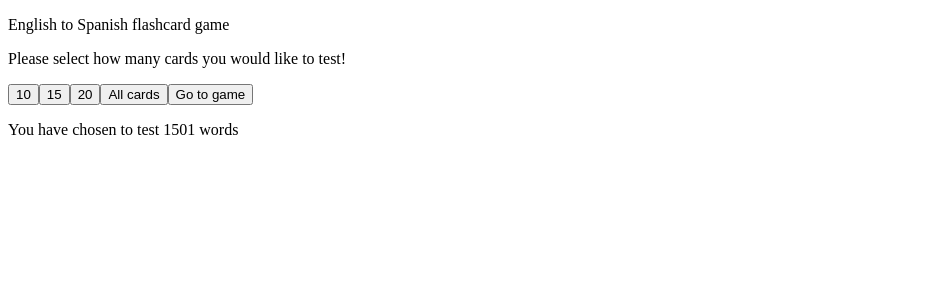
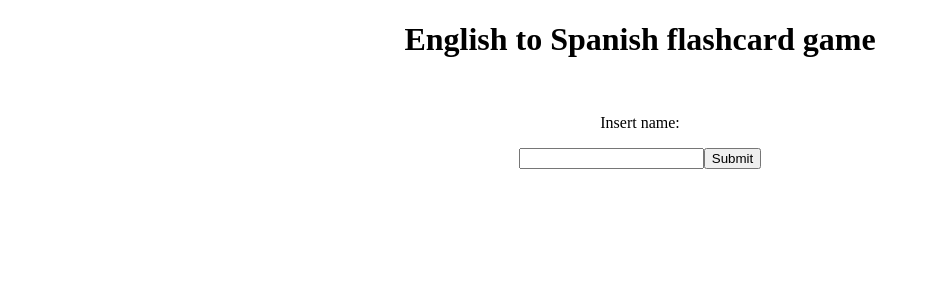
Before and after one commit to katrinalea/flash-cards, a React (Create React App) app: page / in a window 1280 px wide. Shown: the top 300 px of the page, without its empty margins (0-930 px from the left). Built offline with nearby package versions, Linux system fonts and the light colour scheme; the HTML template or start-up script is replaced by a standard one.

Commit message:
adding rendering features and detailing

```diff
--- a/src/AllCards.tsx
+++ b/src/AllCards.tsx
@@ -7,6 +7,8 @@ interface words {
 }
 interface propInterface {
   flashCardWordData: words[];
+  setRenderToHomePage: (page: string) => void;
+  username: string;
 }
 
 export default function AllCards(props: propInterface): JSX.Element {
@@ -54,9 +56,38 @@ export default function AllCards(props: propInterface): JSX.Element {
     }
   };
 
+  const handleTestIncorrect = () => {
+    setUnusedCards(wrongCards);
+  };
+
+  const handleStoreScore = (
+    score: number,
+    totalTested: number,
+    name: string
+  ) => {
+    //eventually add a post to the db
+  };
+
   return (
     <div className="page">
+      {unusedCards.length === 0 ? (
+        <div>
+          <p> Congrats you have completed your set!</p>
+          <button onClick={() => props.setRenderToHomePage("welcome")}>
+            {" "}
+            Home{" "}
+          </button>
+        </div>
+      ) : (
+        <div>
           <h1> Spanish/English flashcard game</h1>
+          <button
+            className="homeButton"
+            onClick={() => props.setRenderToHomePage("welcome")}
+          >
+            {" "}
+            Home{" "}
+          </button>
           <button
             className="button-24"
             onClick={() => setUnusedCards(testingCards)}
@@ -98,9 +129,37 @@ export default function AllCards(props: propInterface): JSX.Element {
           <p>
             {" "}
             Words to revise = {wrongCount} <br /> Correct words = {correctCount}{" "}
-        <br /> Words left to test: {unusedCards.length}/
-        {props.flashCardWordData.length}
+            <br />{" "}
+            <p>
+              Words left to test:{" "}
+              {unusedCards.length > 1 ? (
+                <p>
+                  {" "}
+                  ({unusedCards.length}/{props.flashCardWordData.length}){" "}
                 </p>
+              ) : (
+                <p> No cards to test </p>
+              )}
+            </p>
+            <button onClick={handleTestIncorrect}>
+              {" "}
+              Retest wrong answers?
+            </button>
+            <button
+              onClick={() =>
+                handleStoreScore(
+                  correctCards.length,
+                  testingCards.length,
+                  props.username
+                )
+              }
+            >
+              {" "}
+              Store score{" "}
+            </button>
+          </p>
+        </div>
+      )}
     </div>
   );
 }
--- a/src/App.tsx
+++ b/src/App.tsx
@@ -2,7 +2,7 @@ import AllCards from "./AllCards";
 import WelcomePage from "./welcomePage";
 import { useState } from "react";
 import data from "./words.json";
-import { setImmediate } from "timers";
+import "./welcomepage.css";
 
 interface words {
   English: string;
@@ -14,6 +14,7 @@ function App(): JSX.Element {
 
   const [countedWordData, setCountedWordData] = useState<words[]>(wordData);
   const [pageToRender, setPageToRender] = useState<string>("welcome");
+  const [userName, setUserName] = useState<string>("");
 
   const flashcardCountFunction = (chosenCount: number) => {
     setCountedWordData(
@@ -25,6 +26,10 @@ function App(): JSX.Element {
     setPageToRender(page);
   };
 
+  const userNameSetter = (name: string) => {
+    setUserName(name);
+  };
+
   return (
     <div>
       {pageToRender === "welcome" ? (
@@ -32,11 +37,16 @@ function App(): JSX.Element {
           <WelcomePage
             userCountSet={flashcardCountFunction}
             changeToFlashCards={renderHandle}
+            userNameAssign={userNameSetter}
+            cardCount = {countedWordData.length}
           />
-          <p> You have chosen to test {countedWordData.length} words </p>
         </>
       ) : (
-        <AllCards flashCardWordData={countedWordData} />
+        <AllCards
+          flashCardWordData={countedWordData}
+          setRenderToHomePage={renderHandle}
+          username={userName}
+        />
       )}
     </div>
   );
--- a/src/flashcard.css
+++ b/src/flashcard.css
@@ -1,3 +1,12 @@
+.wholePage {
+  display: flex;
+}
+
+.homeButton {
+  position: absolute;
+  left: 40px;
+}
+
 .card {
   position: absolute;
   padding: 1rem;
@@ -16,8 +25,6 @@
   font-size: xx-large;
 }
 
-.text {
-}
 .flags {
   display: block;
   margin-left: auto;
--- a/src/welcomePage.tsx
+++ b/src/welcomePage.tsx
@@ -1,26 +1,70 @@
 import data from "./words.json";
+import "./welcomepage.css";
+import { useState } from "react";
 
 interface propInterface {
   userCountSet: (count: number) => void;
   changeToFlashCards: (page: string) => void;
+  userNameAssign: (username: string) => void;
+  cardCount: number
 }
 
 export default function WelcomePage(props: propInterface): JSX.Element {
+  const [userName, setUserName] = useState<string>("");
+  const [tempUserName, setTempUserName] = useState<string>("");
   const handleMoveToFlash = () => {
     props.changeToFlashCards("flashcard");
   };
+
+  const handleUserName = () => {
+    setUserName(tempUserName);
+    props.userNameAssign(tempUserName);
+  };
   return (
-    <div>
-      <p> English to Spanish flashcard game</p>
-      <p> Please select how many cards you would like to test!</p>
-      <button onClick={() => props.userCountSet(10)}> 10 </button>
+    <div className="wholePage">
+      <h1> English to Spanish flashcard game</h1>
+
+      <br />
+      {!userName ? (
+        <>
+          <p> Insert name: </p>
+          <input
+            type="text"
+            onChange={(e) => setTempUserName(e.target.value)}
+          />
+          <button onClick={handleUserName}> Submit </button>
+        </>
+      ) : (
+        <>
+          <p>
+            {" "}
+            Hello {userName} please select how many cards you would like to
+            test!
+          </p>
+          <br />
+          <button className="buttons" onClick={() => props.userCountSet(10)}>
+            {" "}
+            10{" "}
+          </button>
           <button onClick={() => props.userCountSet(15)}> 15 </button>
           <button onClick={() => props.userCountSet(20)}> 20 </button>
           <button onClick={() => props.userCountSet(data.length)}>
             {" "}
             All cards{" "}
           </button>
+          <p>Or choose any amount</p>
+          <input
+            type="number"
+            onChange={(e) => props.userCountSet(parseInt(e.target.value))}
+          />
+          <br />
+          <p className="testCount">
+            {" "}
+            You are currently testing {props.cardCount} words.
+          </p>
           <button onClick={handleMoveToFlash}> Go to game </button>
+        </>
+      )}
     </div>
   );
 }
--- /dev/null
+++ b/src/welcomepage.css
@@ -0,0 +1,12 @@
+.wholePage {
+  text-align: center;
+  font: 100;
+  display: block;
+}
+
+.testCount {
+  text-align: center;
+}
+.buttons {
+  border: black solid 10;
+}
```
Lines whose indentation alone changed are shown as unchanged.
